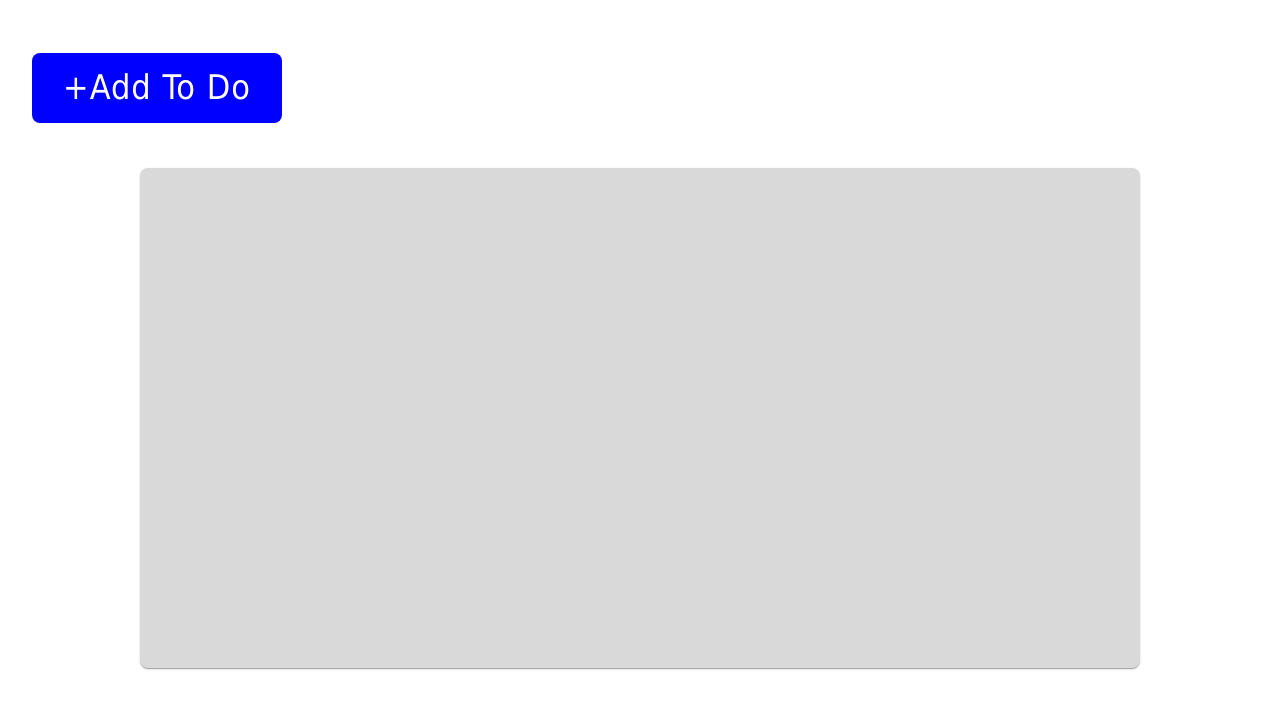
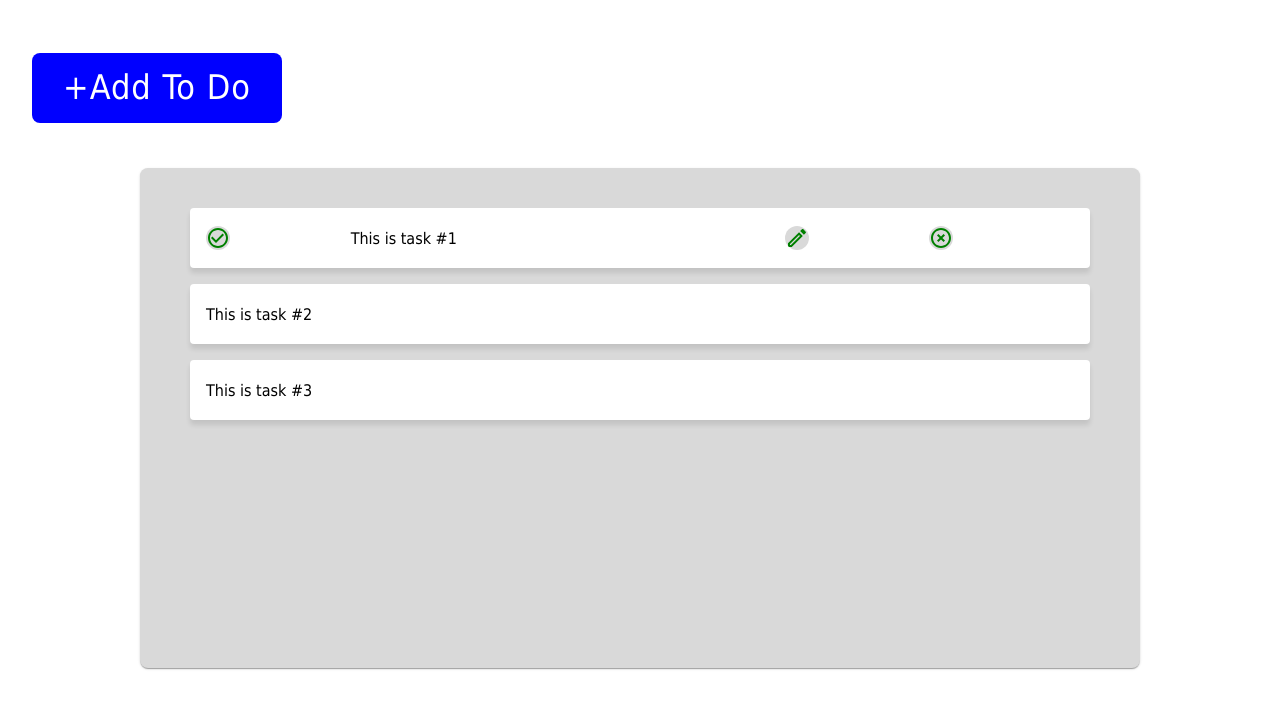
Before and after one commit to thompsontnmt/banana-grabber, a Next.js app: page / in a window 1280 px wide. Shown: the top 708 px of the page. Built offline with nearby package versions, Linux system fonts and the light colour scheme.

Commit message:
Created list items and imported icons

```diff
--- a/package.json
+++ b/package.json
@@ -11,6 +11,7 @@
   "dependencies": {
     "@emotion/react": "^11.13.3",
     "@emotion/styled": "^11.13.0",
+    "@mui/icons-material": "^6.4.5",
     "@mui/material": "^6.1.6",
     "next": "15.0.2",
     "react": "19.0.0-rc-02c0e824-20241028",
--- a/src/app/page.tsx
+++ b/src/app/page.tsx
@@ -1,5 +1,7 @@
+
 import React from 'react';
-import { Box, Button, Card, Stack, Typography } from '@mui/material';
+import { Box, Button, Card, Stack, ListItem, Typography } from '@mui/material';
+import { CheckCircleOutline, HighlightOff, EditOutlined } from '@mui/icons-material';
 
 const ToDoList = () => {
   return (
@@ -8,12 +10,13 @@ const ToDoList = () => {
         display: 'grid',
         gridTemplate: '1fr 4fr / 1fr',
         gridAutoFlow: 'column',
-        height: '100vh', // This sets the height to 100% of the viewport height
+        height: '100vh',
         overflow: 'hidden',
 
       }}
     >
-      <Button sx={{
+      <Button
+        sx={{
           gridArea: '1 / 1 / 2 / 2',
           justifySelf: 'start',
           alignSelf: 'center',
@@ -30,13 +33,95 @@ const ToDoList = () => {
         }}> +Add To Do
       </Button>
 
-      <Card sx={{
+      <Card
+        sx={{
           width: 1000,
           height: 500,
           bgcolor: '#D9D9D9',
           borderRadius: 2,
           justifySelf: 'center',
-      }} />
+        }}
+        >
+
+          <Stack gap={2}
+            sx = {{
+              direction: 'column',
+              justifySelf: 'center',
+              justifyContent: "space-around",
+              alignItems: "center",
+              marginTop: 5,
+
+
+            }}>
+                <ListItem
+                  sx = {{
+                    backgroundColor: 'white',
+                    color: 'black',
+                    borderRadius: 1,
+                    justifySelf: 'center',
+                    width: 900,
+                    height: 60,
+                    boxShadow: '0px 5px 5px 0px rgba(0,0,0,0.10)',
+                    fontFamily: 'tahoma',
+                    display: 'grid',
+                    gridTemplate: '1fr / 1fr 3fr 1fr 1fr',
+
+                  }}>
+                      <CheckCircleOutline
+                        sx= {{
+                          color: 'green',
+                          backgroundColor: '#D9D9D9',
+                          borderRadius: '100%',
+                          height: '50',
+                        }}></CheckCircleOutline>
+
+                      This is task #1
+
+                      <EditOutlined
+                        sx= {{
+                          color: 'green',
+                          backgroundColor: '#D9D9D9',
+                          borderRadius: '100%',
+                          height: '50',
+                        }}></EditOutlined>
+
+                        <HighlightOff
+                          sx= {{
+                            color: 'green',
+                            backgroundColor: '#D9D9D9',
+                            borderRadius: '100%',
+                            height: '50',
+                        }}></HighlightOff>
+
+                </ListItem>
+
+                <ListItem
+                    sx = {{
+                      backgroundColor: 'white',
+                      color: 'black',
+                      borderRadius: 1,
+                      justifySelf: 'center',
+                      width: 900,
+                      height: 60,
+                      boxShadow: '0px 5px 5px 0px rgba(0,0,0,0.10)',
+                      fontFamily: 'tahoma',
+                  }}
+                 >This is task #2</ListItem>
+
+                <ListItem
+                  sx = {{
+                    backgroundColor: 'white',
+                    color: 'black',
+                    borderRadius: 1,
+                    justifySelf: 'center',
+                    width: 900,
+                    height: 60,
+                    boxShadow: '0px 5px 5px 0px rgba(0,0,0,0.10)',
+                    fontFamily: 'tahoma',
+                  }}>This is task #3</ListItem>
+          </Stack>
+
+        </Card>
 
     </Box>
 
```
Also changed, not shown: 1 other file (tests, documents, lock files or other folders). Lines whose indentation alone changed are shown as unchanged.
